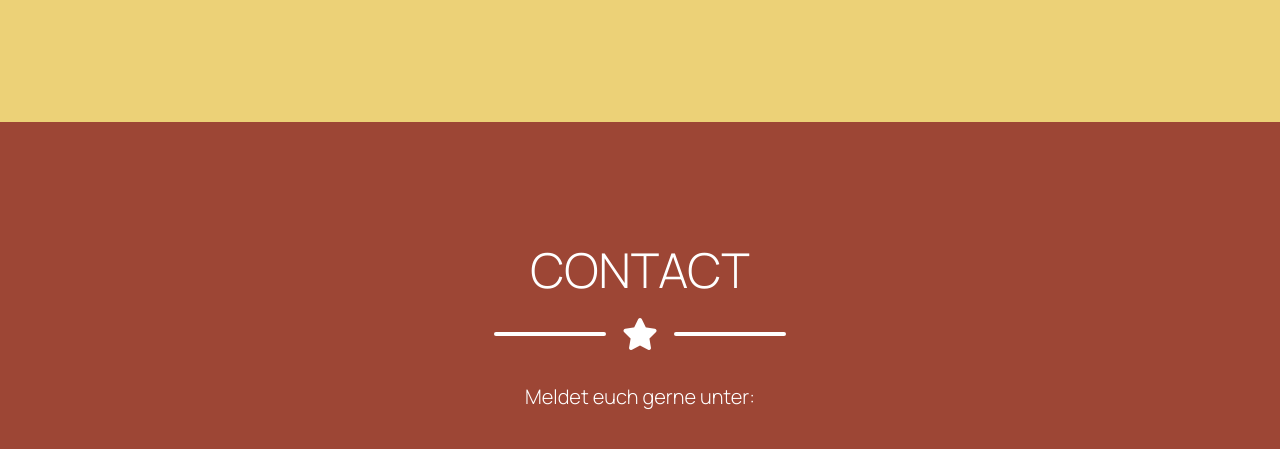
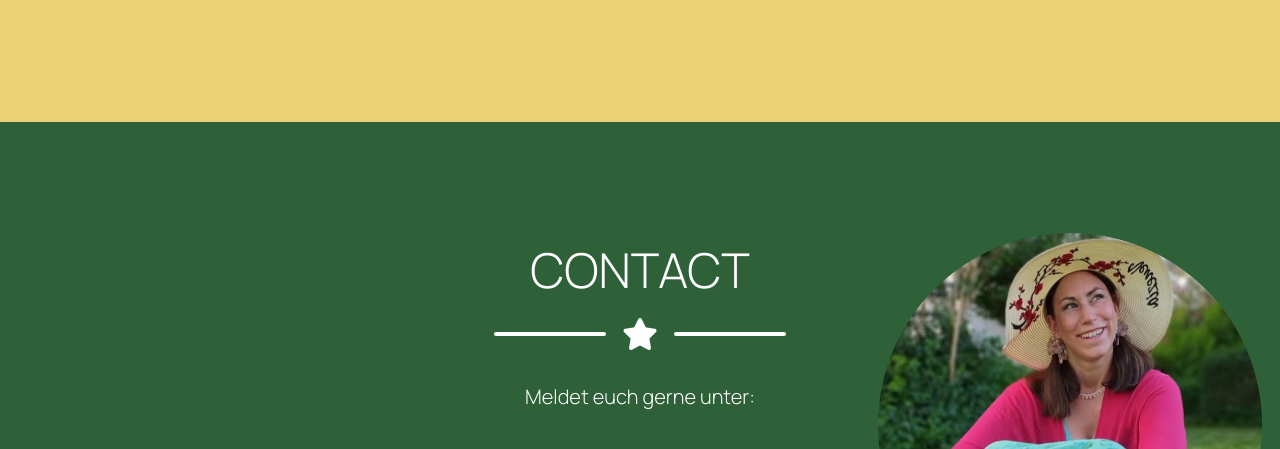
Before and after one commit to cesaringa/DeLaManoEnAlemania, a plain HTML site: page index.html in a window 1280 px wide. Shown: the part 1830-2279 px from the top of the page. Drawn offline with nearby package versions, Linux system fonts and the light colour scheme.

Commit message:
foto pat

```diff
--- a/assets/profile.css
+++ b/assets/profile.css
@@ -177,13 +177,14 @@ body {
 }
 
 /*----------------------------------------------------------------------------------------------------------------*/
-#about {
-  /* background-image: url("./Paty2_circle.png"); */
-
+#contact {
+  /* background-image: url("./paty20.jpeg"); */
+  background-image: url("./Paty2_circle.png");
   height: 100%;
-  background-position:5% 70%;
+  background-position:98% 50%;
   background-repeat: no-repeat;
-  background-size:20%;
+  background-size: 30%;
+background-blend-mode:normal;
   /* opacity: 0.50; */
 }
 
@@ -198,7 +199,8 @@ body {
   background-color: #1c8265 !important;
 }
 #contact {
-  background-color: #9d4635 !important;
+  /* background-color: #9d4635 !important; */
+  background-color: #2e6138 !important;
 }
 .my_name {
   font-size: 2.5rem;
```
Also changed, not shown: assets/paty20.jpeg (added).
